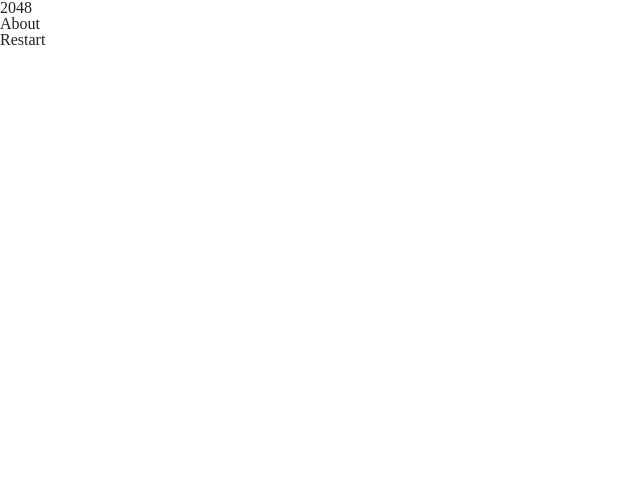
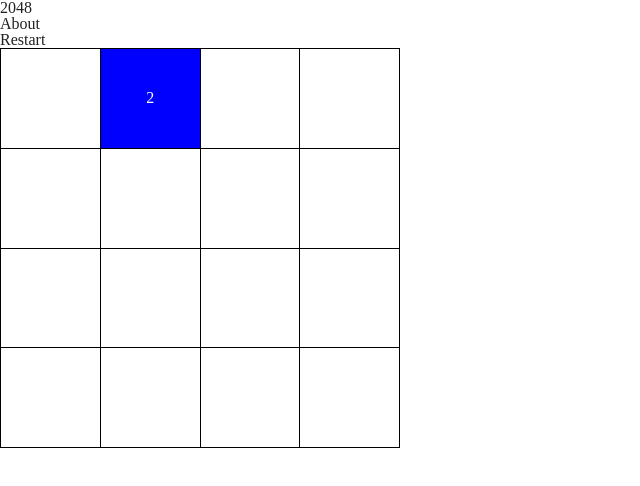
Before and after one commit to indianakuffer/2048-game, a plain HTML site: page index.html in a window 1280 px wide. Shown: the whole page, without its empty margins (0-640 px from the left). Drawn offline with Linux system fonts and the light colour scheme.

Commit message:
basic game functions, interacting with DOM

```diff
--- a/css/style.css
+++ b/css/style.css
@@ -1,3 +1,22 @@
 header {
 
 }
+
+#game {
+  width: 400px;
+  height: 400px;
+  border: 1px solid black;
+}
+
+#game td {
+  border: 1px solid black;
+  width: 25%;
+  height: 25%;
+  text-align: center;
+  vertical-align: middle;
+}
+
+.full {
+  background-color: blue;
+  color: white;
+}
--- a/index.html
+++ b/index.html
@@ -1,10 +1,10 @@
 <!DOCTYPE html>
-<html lang="en" dir="ltr">
+<html lang='en' dir='ltr'>
   <head>
-    <meta charset="utf-8">
+    <meta charset='utf-8'>
     <title>2048 Game</title>
-    <link rel="stylesheet" href="./css/reset.css">
-    <link rel="stylesheet" href="./css/style.css">
+    <link rel='stylesheet' href='./css/reset.css'>
+    <link rel='stylesheet' href='./css/style.css'>
   </head>
   <body>
     <header>
@@ -15,11 +15,35 @@
       </ul>
     </header>
     <main>
-      <div class="game-container">
-        <div class="game">
-
-        </div>
+      <div class='game-container'>
+        <table id='game'>
+          <tr>
+            <td id='0-0'></td>
+            <td id='1-0'></td>
+            <td id='2-0'></td>
+            <td id='3-0'></td>
+          </tr>
+          <tr>
+            <td id='0-1'></td>
+            <td id='1-1'></td>
+            <td id='2-1'></td>
+            <td id='3-1'></td>
+          </tr>
+          <tr>
+            <td id='0-2'></td>
+            <td id='1-2'></td>
+            <td id='2-2'></td>
+            <td id='3-2'></td>
+          </tr>
+          <tr>
+            <td id='0-3'></td>
+            <td id='1-3'></td>
+            <td id='2-3'></td>
+            <td id='3-3'></td>
+          </tr>
+        </table>
       </div>
     </main>
+    <script type='text/javascript' src='./js/my.js'></script>
   </body>
 </html>
--- a/js/my.js
+++ b/js/my.js
@@ -0,0 +1,32 @@
+function boardInitialize() {
+  boardArray = [];
+  for (let i = 0; i < 4; i++) {
+    boardArray[i] = [];
+  }
+  for (var i = 0; i < boardArray.length; i++) {
+      for (var j = 0; j < 4; j++) {
+          boardArray[i][j] = 0;
+      }
+  }
+}
+
+function setValue(x,y,num) {
+  let square = document.getElementById(`${x}-${y}`);
+  boardArray[x][y] = num;
+  if (num > 0) {
+    square.innerHTML = num;
+  } else {
+    square.innerHTML = '';
+  }
+  setClass(x,y,square);
+}
+
+function setClass(x,y,obj) {
+  if (obj.innerHTML > 0) {
+    obj.classList.toggle('full');
+  }
+}
+
+boardInitialize();
+setValue(1,0,2);
+console.log(boardArray);
```
